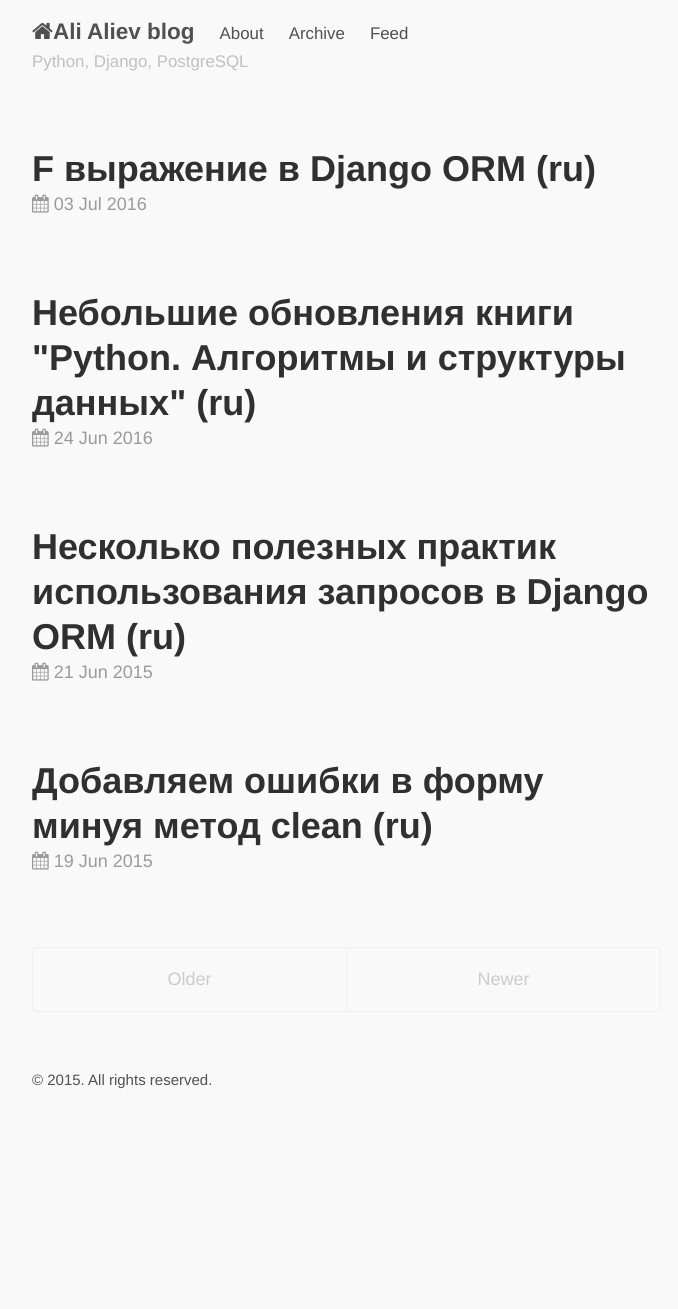
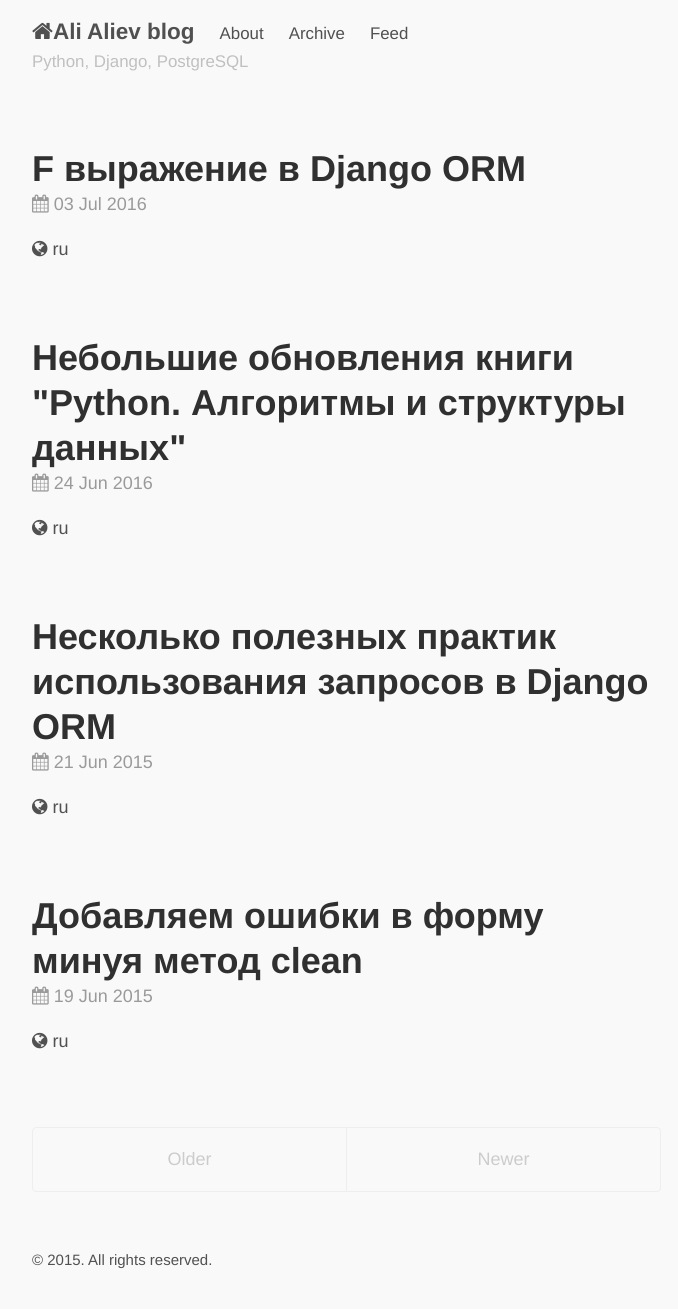
Before and after one commit to aliev/aliev.github.io, a Jekyll site: the page built from index.html, in a window 1280 px wide. Shown: the whole page, without its empty margins (293-971 px from the left). Built offline with Jekyll 4.4.1, drawn with Linux system fonts in a browser that asks for light colours; nearby versions of some CDN libraries; the list of posts is cut into pages by our own code; before the commit the page ends 1129 px from its top, so only the background shows below that.

```diff
--- a/index.html
+++ b/index.html
@@ -7,12 +7,10 @@
   {% for post in paginator.posts %}
   <article class="post">
     <h1 class="post-title">
-      <a href="{{ site.baseurl }}{{ post.url }}">
-          {{ post.title }} {% if post.category %} ({{ post.category }}) {% endif %}
-      </a>
+      <a href="{{ site.baseurl }}{{ post.url }}">{{ post.title }}</a>
     </h1>
 
-    <time datetime="{{ post.date | date_to_xmlschema }}" class="post-date"><i class="fa fa-calendar"></i> {{ post.date | date_to_string }}</time>
+    <time datetime="{{ post.date | date_to_xmlschema }}" class="post-date"><i class="fa fa-calendar"></i> {{ post.date | date_to_string }}</time> <i class="fa fa-globe"></i> {% if post.category %} {{ post.category }} {% endif %}
   </article>
   {% endfor %}
 </div>
```
